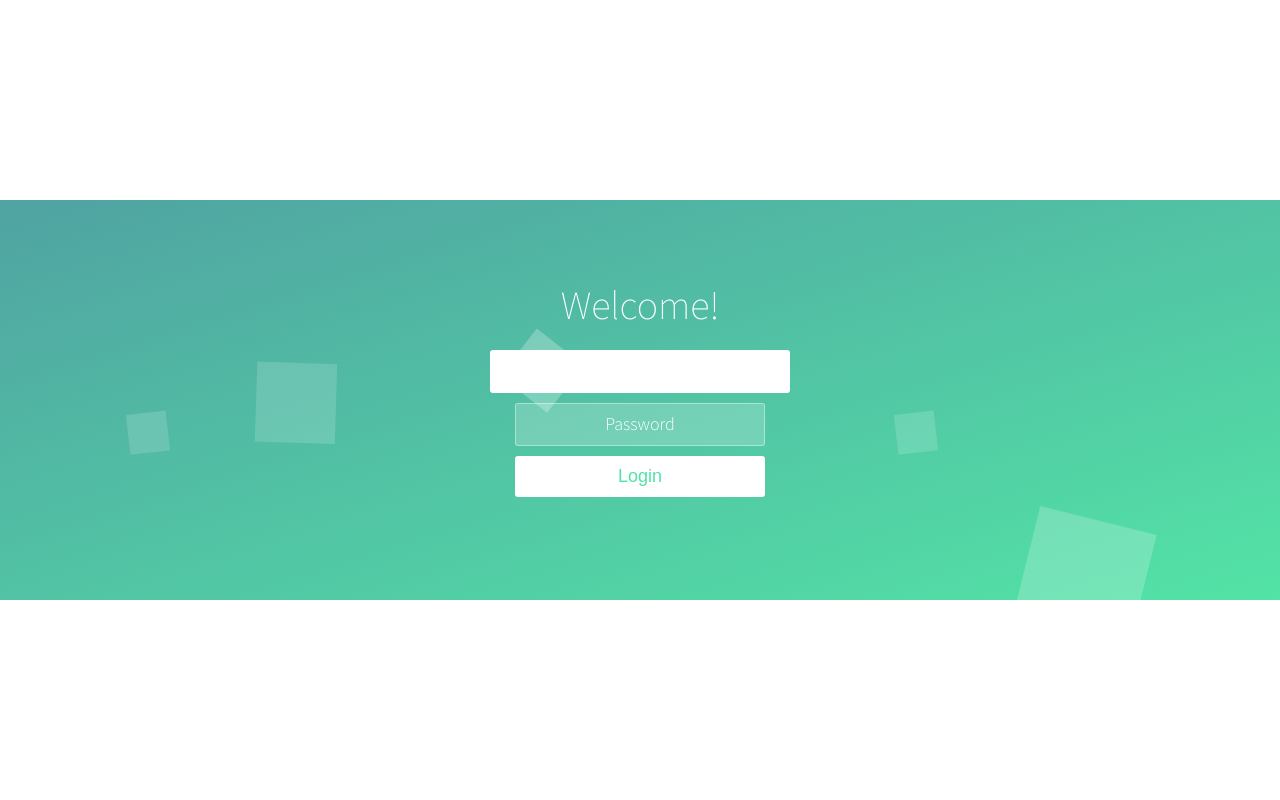
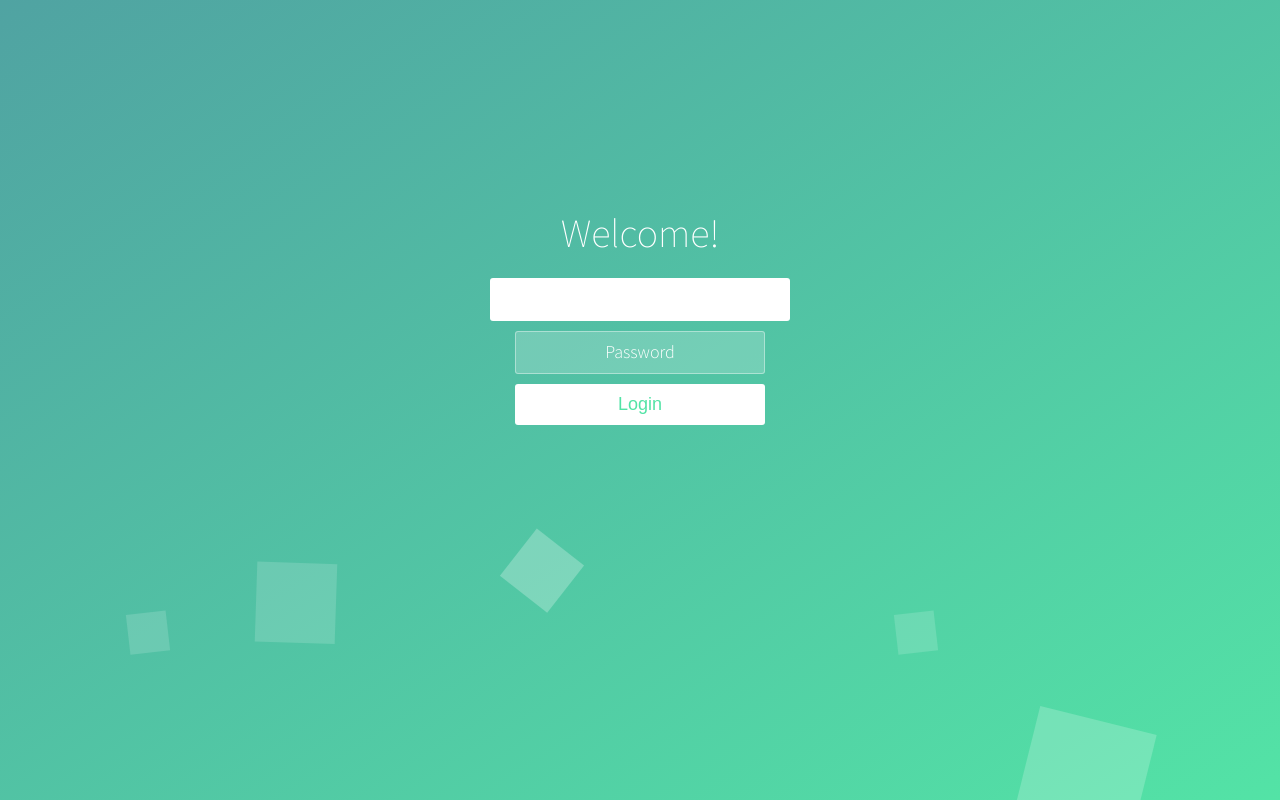
Before and after one commit to andreiSaw/analyticsserver-1359, a Flask app: page /login in a window 1280 px wide. Run offline with Flask 2, Linux system fonts and the light colour scheme; some libraries are stand-ins or nearby versions.

Commit message:
4th of June 01 56
todays end

```diff
--- a/application/__init__.py
+++ b/application/__init__.py
@@ -1,6 +1,6 @@
 from flask import Flask
 
-app = Flask(__name__)
+app = Flask(__name__, static_url_path='/application/static')
 
 from application import views, models
 
--- a/application/static/login.js
+++ b/application/static/login.js
@@ -1,12 +1,17 @@
 $("#login-button").click(function (event) {
-    var username = ('.username-input').val();
-    var password = ('.password-input').val();
+    event.preventDefault();
+    var form = $('form');
+    var username = $("#username-input").val();
+    var password = $("#password-input").val();
     if (username == "admin" && password == "admin") {
-        event.preventDefault();
-        $('form').fadeOut(500);
+
+        form.fadeOut();
         $('.wrapper').addClass('form-success');
         setTimeout(function () {
             window.location.replace('/main');
-        }, 5000);
+        }, 4000);
+    }
+    else {
+        form.effect("shake");
     }
 });
--- a/application/static/style.css
+++ b/application/static/style.css
@@ -1,21 +1,25 @@
 @import url(http://fonts.googleapis.com/css?family=Source+Sans+Pro:200,300);
+
 * {
     box-sizing: border-box;
     margin: 0;
     padding: 0;
     font-weight: 300;
 }
+
 body {
     font-family: 'Source Sans Pro', sans-serif;
     color: white;
     font-weight: 300;
 }
+
 body ::-webkit-input-placeholder {
     /* WebKit browsers */
     font-family: 'Source Sans Pro', sans-serif;
     color: white;
     font-weight: 300;
 }
+
 body :-moz-placeholder {
     /* Mozilla Firefox 4 to 18 */
     font-family: 'Source Sans Pro', sans-serif;
@@ -23,6 +27,7 @@ body :-moz-placeholder {
     opacity: 1;
     font-weight: 300;
 }
+
 body ::-moz-placeholder {
     /* Mozilla Firefox 19+ */
     font-family: 'Source Sans Pro', sans-serif;
@@ -30,35 +35,40 @@ body ::-moz-placeholder {
     opacity: 1;
     font-weight: 300;
 }
+
 body :-ms-input-placeholder {
     /* Internet Explorer 10+ */
     font-family: 'Source Sans Pro', sans-serif;
     color: white;
     font-weight: 300;
 }
+
 .wrapper {
     background: #50a3a2;
     background: -webkit-linear-gradient(top left, #50a3a2 0%, #53e3a6 100%);
     background: linear-gradient(to bottom right, #50a3a2 0%, #53e3a6 100%);
     position: absolute;
-  top: 50%;
     left: 0;
     width: 100%;
-  height: 400px;
-  margin-top: -200px;
+    height: 100%;
     overflow: hidden;
+    vertical-align: middle;
+    horiz-align: center;
 }
+
 .wrapper.form-success .container h1 {
     -webkit-transform: translateY(85px);
     transform: translateY(85px);
 }
+
 .container {
     max-width: 600px;
-  margin: 0 auto;
+    margin: 10% auto;
     padding: 80px 0;
     height: 400px;
     text-align: center;
 }
+
 .container h1 {
     font-size: 40px;
     -webkit-transition-duration: 1s;
@@ -67,11 +77,13 @@ body :-ms-input-placeholder {
     transition-timing-function: ease-in-put;
     font-weight: 200;
 }
+
 form {
     padding: 20px 0;
     position: relative;
     z-index: 2;
 }
+
 form input {
     -webkit-appearance: none;
     -moz-appearance: none;
@@ -91,14 +103,17 @@ form input {
     transition-duration: 0.25s;
     font-weight: 300;
 }
+
 form input:hover {
     background-color: rgba(255, 255, 255, 0.4);
 }
+
 form input:focus {
     background-color: white;
     width: 300px;
     color: #53e3a6;
 }
+
 form button {
     -webkit-appearance: none;
     -moz-appearance: none;
@@ -115,9 +130,11 @@ form button {
     -webkit-transition-duration: 0.25s;
     transition-duration: 0.25s;
 }
+
 form button:hover {
     background-color: #f5f7f9;
 }
+
 .bg-bubbles {
     position: absolute;
     top: 0;
@@ -126,6 +143,7 @@ form button:hover {
     height: 100%;
     z-index: 1;
 }
+
 .bg-bubbles li {
     position: absolute;
     list-style: none;
@@ -139,9 +157,11 @@ form button:hover {
     -webkit-transition-timing-function: linear;
     transition-timing-function: linear;
 }
+
 .bg-bubbles li:nth-child(1) {
     left: 10%;
 }
+
 .bg-bubbles li:nth-child(2) {
     left: 20%;
     width: 80px;
@@ -151,11 +171,13 @@ form button:hover {
     -webkit-animation-duration: 17s;
     animation-duration: 17s;
 }
+
 .bg-bubbles li:nth-child(3) {
     left: 25%;
     -webkit-animation-delay: 4s;
     animation-delay: 4s;
 }
+
 .bg-bubbles li:nth-child(4) {
     left: 40%;
     width: 60px;
@@ -164,9 +186,11 @@ form button:hover {
     animation-duration: 22s;
     background-color: rgba(255, 255, 255, 0.25);
 }
+
 .bg-bubbles li:nth-child(5) {
     left: 70%;
 }
+
 .bg-bubbles li:nth-child(6) {
     left: 80%;
     width: 120px;
@@ -175,6 +199,7 @@ form button:hover {
     animation-delay: 3s;
     background-color: rgba(255, 255, 255, 0.2);
 }
+
 .bg-bubbles li:nth-child(7) {
     left: 32%;
     width: 160px;
@@ -182,6 +207,7 @@ form button:hover {
     -webkit-animation-delay: 7s;
     animation-delay: 7s;
 }
+
 .bg-bubbles li:nth-child(8) {
     left: 55%;
     width: 20px;
@@ -191,6 +217,7 @@ form button:hover {
     -webkit-animation-duration: 40s;
     animation-duration: 40s;
 }
+
 .bg-bubbles li:nth-child(9) {
     left: 25%;
     width: 10px;
@@ -201,6 +228,7 @@ form button:hover {
     animation-duration: 40s;
     background-color: rgba(255, 255, 255, 0.3);
 }
+
 .bg-bubbles li:nth-child(10) {
     left: 90%;
     width: 160px;
@@ -208,6 +236,7 @@ form button:hover {
     -webkit-animation-delay: 11s;
     animation-delay: 11s;
 }
+
 @-webkit-keyframes square {
     0% {
         -webkit-transform: translateY(0);
@@ -218,6 +247,7 @@ form button:hover {
         transform: translateY(-700px) rotate(600deg);
     }
 }
+
 @keyframes square {
     0% {
         -webkit-transform: translateY(0);
--- a/application/templates/login.html
+++ b/application/templates/login.html
@@ -12,12 +12,6 @@
             <input type="text" placeholder="Username" id="username-input" autofocus="autofocus">
             <input type="password" placeholder="Password" id="password-input">
             <button type="submit" id="login-button">Login</button>
-            <br>
-            <br>
-            <div id="loginError" hidden="hidden"><h2>
-                <strong>Error:</strong>
-                Invalid Credentials. Please try again.
-            </h2></div>
         </form>
     </div>
     <ul class="bg-bubbles">
@@ -35,5 +29,6 @@
 </div>
 <script src='http://cdnjs.cloudflare.com/ajax/libs/jquery/2.1.3/jquery.min.js'></script>
 <script src="/application/static/login.js"></script>
+<script src="http://code.jquery.com/ui/1.10.4/jquery-ui.js"></script>
 </body>
 </html>
```
Also changed, not shown: application/templates/base.html (indentation only), application/templates/index.html (indentation only), application/templates/welcome.html (indentation only), 1 other file. Lines whose indentation alone changed are shown as unchanged.
